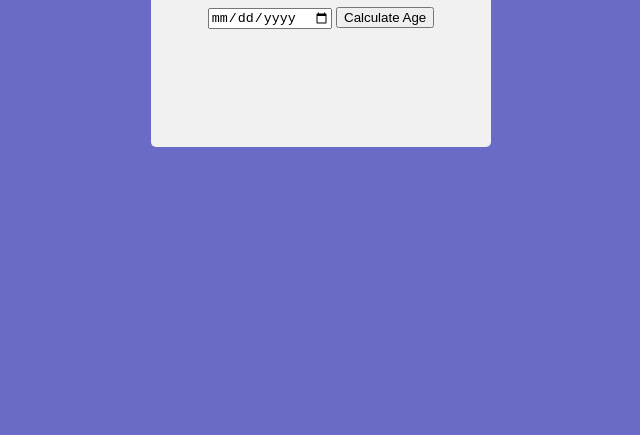
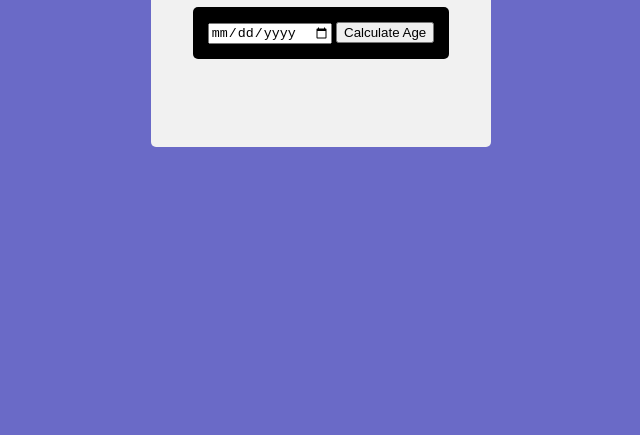
Before and after one commit to mazharktk5/js-classTask-05, a plain HTML site: page index.html in a window 1280 px wide. Shown: the part 381-816 px from the top of the page, without its empty margins (319-959 px from the left). Drawn offline with Linux system fonts and the light colour scheme.

Commit message:
styled the inputs contaner

```diff
--- a/style.css
+++ b/style.css
@@ -16,3 +16,10 @@ body{
     align-items: center;
     padding: 20px;
 }
+
+.inputs{
+    background-color: black;
+    padding: 15px;
+    border-radius: 5px;
+
+}
```
